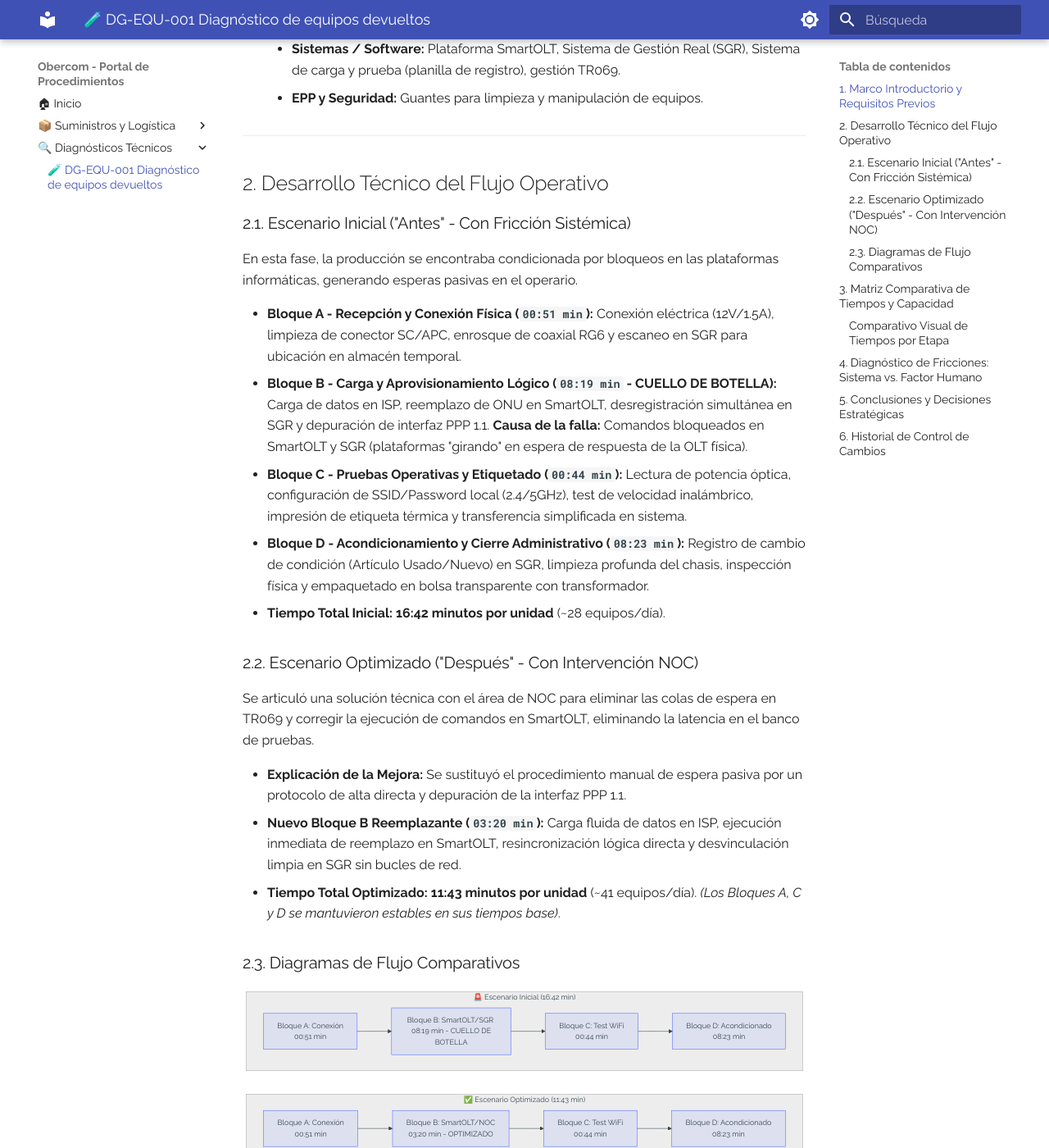
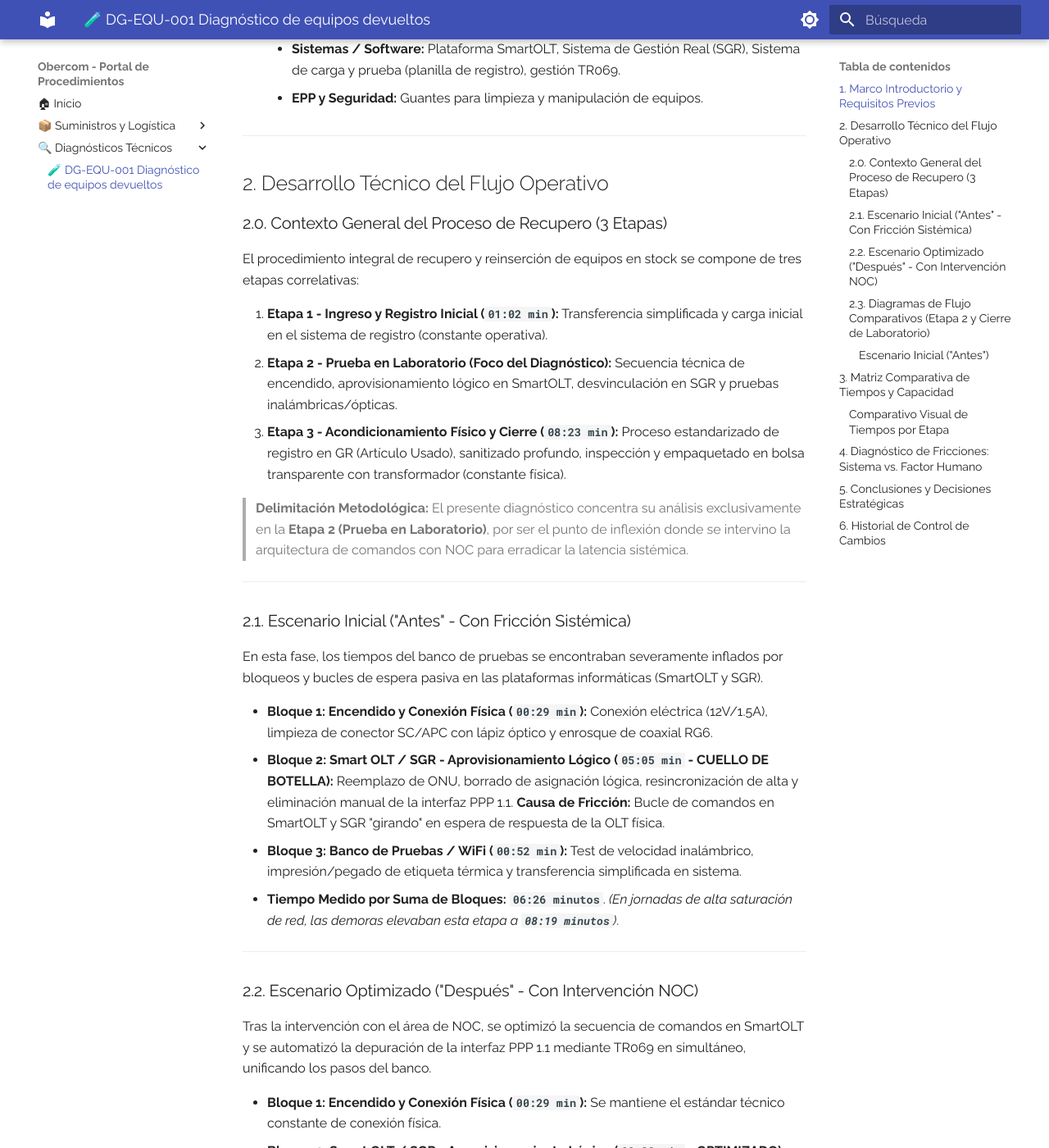
Before and after one commit to elingenierok/procedimientos-isp, an MkDocs documentation site: the page built from docs/diagnosticos/DG-EQU-001.md, in a window 1280 px wide and 1400 px high, scrolled down 873 px. Shown: the whole window at 82% size. Built offline with MkDocs 1.6.1 and Material for MkDocs 9.7.7, drawn with Linux system fonts in a browser that asks for light colours; some of the changed text lies outside the part shown.

Commit message:
Enhance DG-EQU-001 with recovery process details
Added detailed analysis of the recovery process for equipment, including initial and optimized scenarios with time comparisons and flow diagrams.

````diff
--- a/docs/diagnosticos/DG-EQU-001.md
+++ b/docs/diagnosticos/DG-EQU-001.md
@@ -23,39 +23,65 @@
 
 ## 2. Desarrollo Técnico del Flujo Operativo
 
+### 2.0. Contexto General del Proceso de Recupero (3 Etapas)
+El procedimiento integral de recupero y reinserción de equipos en stock se compone de tres etapas correlativas:
+
+1. **Etapa 1 - Ingreso y Registro Inicial (`01:02 min`):** Transferencia simplificada y carga inicial en el sistema de registro (constante operativa).
+2. **Etapa 2 - Prueba en Laboratorio (Foco del Diagnóstico):** Secuencia técnica de encendido, aprovisionamiento lógico en SmartOLT, desvinculación en SGR y pruebas inalámbricas/ópticas.
+3. **Etapa 3 - Acondicionamiento Físico y Cierre (`08:23 min`):** Proceso estandarizado de registro en GR (Artículo Usado), sanitizado profundo, inspección y empaquetado en bolsa transparente con transformador (constante física).
+
+> **Delimitación Metodológica:** El presente diagnóstico concentra su análisis exclusivamente en la **Etapa 2 (Prueba en Laboratorio)**, por ser el punto de inflexión donde se intervino la arquitectura de comandos con NOC para erradicar la latencia sistémica.
+
+---
+
 ### 2.1. Escenario Inicial ("Antes" - Con Fricción Sistémica)
-En esta fase, la producción se encontraba condicionada por bloqueos en las plataformas informáticas, generando esperas pasivas en el operario.
+En esta fase, los tiempos del banco de pruebas se encontraban severamente inflados por bloqueos y bucles de espera pasiva en las plataformas informáticas (SmartOLT y SGR).
 
-* **Bloque A - Recepción y Conexión Física (`00:51 min`):** Conexión eléctrica (12V/1.5A), limpieza de conector SC/APC, enrosque de coaxial RG6 y escaneo en SGR para ubicación en almacén temporal.
-* **Bloque B - Carga y Aprovisionamiento Lógico (`08:19 min` - CUELLO DE BOTELLA):** Carga de datos en ISP, reemplazo de ONU en SmartOLT, desregistración simultánea en SGR y depuración de interfaz PPP 1.1. **Causa de la falla:** Comandos bloqueados en SmartOLT y SGR (plataformas "girando" en espera de respuesta de la OLT física).
-* **Bloque C - Pruebas Operativas y Etiquetado (`00:44 min`):** Lectura de potencia óptica, configuración de SSID/Password local (2.4/5GHz), test de velocidad inalámbrico, impresión de etiqueta térmica y transferencia simplificada en sistema.
-* **Bloque D - Acondicionamiento y Cierre Administrativo (`08:23 min`):** Registro de cambio de condición (Artículo Usado/Nuevo) en SGR, limpieza profunda del chasis, inspección física y empaquetado en bolsa transparente con transformador.
-* **Tiempo Total Inicial:** **16:42 minutos por unidad** (~28 equipos/día).
+* **Bloque 1: Encendido y Conexión Física (`00:29 min`):** Conexión eléctrica (12V/1.5A), limpieza de conector SC/APC con lápiz óptico y enrosque de coaxial RG6.
+* **Bloque 2: Smart OLT / SGR - Aprovisionamiento Lógico (`05:05 min` - CUELLO DE BOTELLA):** Reemplazo de ONU, borrado de asignación lógica, resincronización de alta y eliminación manual de la interfaz PPP 1.1. **Causa de Fricción:** Bucle de comandos en SmartOLT y SGR "girando" en espera de respuesta de la OLT física.
+* **Bloque 3: Banco de Pruebas / WiFi (`00:52 min`):** Test de velocidad inalámbrico, impresión/pegado de etiqueta térmica y transferencia simplificada en sistema.
+* **Tiempo Medido por Suma de Bloques:** **`06:26 minutos`**. *(En jornadas de alta saturación de red, las demoras elevaban esta etapa a **`08:19 minutos`**)*.
+
+---
 
 ### 2.2. Escenario Optimizado ("Después" - Con Intervención NOC)
-Se articuló una solución técnica con el área de NOC para eliminar las colas de espera en TR069 y corregir la ejecución de comandos en SmartOLT, eliminando la latencia en el banco de pruebas.
+Tras la intervención con el área de NOC, se optimizó la secuencia de comandos en SmartOLT y se automatizó la depuración de la interfaz PPP 1.1 mediante TR069 en simultáneo, unificando los pasos del banco.
 
-* **Explicación de la Mejora:** Se sustituyó el procedimiento manual de espera pasiva por un protocolo de alta directa y depuración de la interfaz PPP 1.1.
-* **Nuevo Bloque B Reemplazante (`03:20 min`):** Carga fluida de datos en ISP, ejecución inmediata de reemplazo en SmartOLT, resincronización lógica directa y desvinculación limpia en SGR sin bucles de red.
-* **Tiempo Total Optimizado:** **11:43 minutos por unidad** (~41 equipos/día). *(Los Bloques A, C y D se mantuvieron estables en sus tiempos base)*.
+* **Bloque 1: Encendido y Conexión Física (`00:29 min`):** Se mantiene el estándar técnico constante de conexión física.
+* **Bloque 2: Smart OLT / SGR - Aprovisionamiento Lógico (`02:33 min` - OPTIMIZADO):** Ejecucción fluida de reemplazo, borrado y resincronización lógica en SmartOLT sin bucles de espera, absorbiendo la desregistración en SGR y TR069 en paralelo.
+* **Bloque 3: Banco de Pruebas / WiFi (`00:44 min` - CONSOLIDADO):** Flujo unificado de lectura de potencia óptica, test de velocidad inalámbrico, etiquetado y transferencia directa.
+* **Tiempo Medido por Suma de Bloques:** **`03:46 minutos`** (-41.5% de tiempo de banco). *(En condiciones óptimas de respuesta de red, el estándar target se fija en **`03:20 minutos`**)*.
 
-### 2.3. Diagramas de Flujo Comparativos
+---
 
+### 2.3. Diagramas de Flujo Comparativos (Etapa 2 y Cierre de Laboratorio)
+
+#### Escenario Inicial ("Antes")
 ```mermaid
 graph TD
-    subgraph ANTES ["🚨 Escenario Inicial (16:42 min)"]
-        A1[Bloque A: Conexión <br/> 00:51 min] --> A2[Bloque B: SmartOLT/SGR <br/> 08:19 min - CUELLO DE BOTELLA]
-        A2 --> A3[Bloque C: Test WiFi <br/> 00:44 min]
-        A3 --> A4[Bloque D: Acondicionado <br/> 08:23 min]
+    subgraph ETAPA_2 ["🚨 Etapa 2: Prueba en Laboratorio (06:26 min medidos / 08:19 min c/fricción)"]
+        A1[Bloque 1: Encendido Físico <br/> ⏱️ 00:29 min] --> A2[Bloque 2: Smart OLT / SGR <br/> 🚨 05:05 min - CUELLO BOTELLA]
+        A2 --> A3[Bloque 3: Banco WiFi / Etiquetado <br/> ⏱️ 00:52 min]
     end
+
+    subgraph ETAPA_3 ["Etapa 3: Acondicionamiento (Estándar Fijo)"]
+        A3 --> A4[Etapa 3: Registro GR, Limpieza y Empaque <br/> ⏱️ 08:23 min]
+    end
+
+    A4 --> A5[Fin Ciclo Inicial: 16:42 min Total]
 ```
 ```mermaid
 graph TD
-    subgraph DESPUES ["✅ Escenario Optimizado (11:43 min)"]
-        B1[Bloque A: Conexión <br/> 00:51 min] --> B2[Bloque B: SmartOLT/NOC <br/> 03:20 min - OPTIMIZADO]
-        B2 --> B3[Bloque C: Test WiFi <br/> 00:44 min]
-        B3 --> B4[Bloque D: Acondicionado <br/> 08:23 min]
+    subgraph ETAPA_2 ["✅ Etapa 2: Prueba en Laboratorio (03:46 min medidos / 03:20 min Target)"]
+        B1[Bloque 1: Encendido Físico <br/> ⏱️ 00:29 min] --> B2[Bloque 2: Smart OLT / NOC <br/> ✅ 02:33 min - OPTIMIZADO]
+        B2 --> B3[Bloque 3: Banco WiFi Consolidado <br/> ⏱️ 00:44 min]
     end
+
+    subgraph ETAPA_3 ["Etapa 3: Acondicionamiento (Estándar Fijo)"]
+        B3 --> B4[Etapa 3: Registro GR, Limpieza y Empaque <br/> ⏱️ 08:23 min]
+    end
+
+    B4 --> B5[Fin Ciclo Optimizado: 11:43 min SLA Target]
 ```
 ## 3. Matriz Comparativa de Tiempos y Capacidad
 
````
